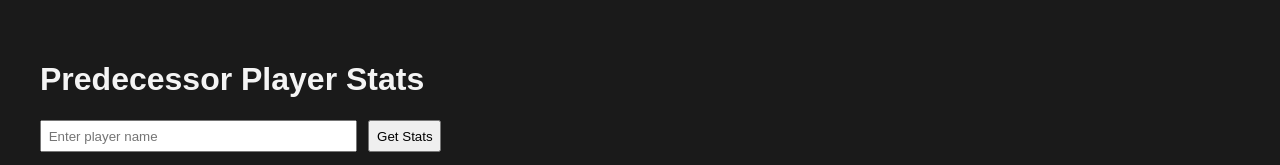
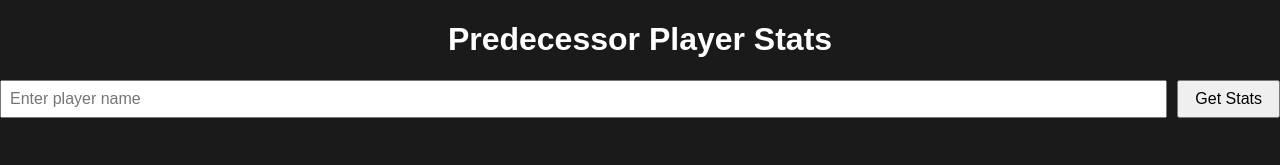
Before and after one commit to killyoudead48/predecessorlivestats, a website: page predecessor-live/public/index.html in a window 1280 px wide. Drawn offline with Linux system fonts and the light colour scheme.

Commit message:
Update styles.css

```diff
--- a/predecessor-live/public/styles.css
+++ b/predecessor-live/public/styles.css
@@ -1,23 +1,50 @@
 body {
-  font-family: sans-serif;
-  background: #1a1a1a;
-  color: #f4f4f4;
-  padding: 2em;
+  font-family: Arial, sans-serif;
+  background-color: #1a1a1a;
+  color: #ffffff;
+  margin: 0;
+  padding: 0;
 }
+
+.container {
+  max-width: 800px;
+  margin: 2rem auto;
+  padding: 2rem;
+  background-color: #2c2c2c;
+  border-radius: 10px;
+}
+
+h1 {
+  text-align: center;
+}
+
 form {
-  margin-bottom: 1em;
+  display: flex;
+  gap: 10px;
+  margin-bottom: 1rem;
 }
-input {
-  padding: 0.5em;
-  width: 300px;
+
+input[type="text"] {
+  flex: 1;
+  padding: 0.5rem;
+  font-size: 1rem;
 }
+
 button {
-  padding: 0.5em;
-  margin-left: 0.5em;
+  padding: 0.5rem 1rem;
+  font-size: 1rem;
+  cursor: pointer;
 }
+
 .match {
-  margin: 1em 0;
-  padding: 1em;
-  background: #2a2a2a;
-  border-radius: 8px;
+  margin-bottom: 1rem;
+  padding: 0.5rem;
+  background-color: #3c3c3c;
+  border-radius: 6px;
 }
+
+canvas {
+  margin-top: 2rem;
+  width: 100% !important;
+  max-height: 400px;
+}
```
